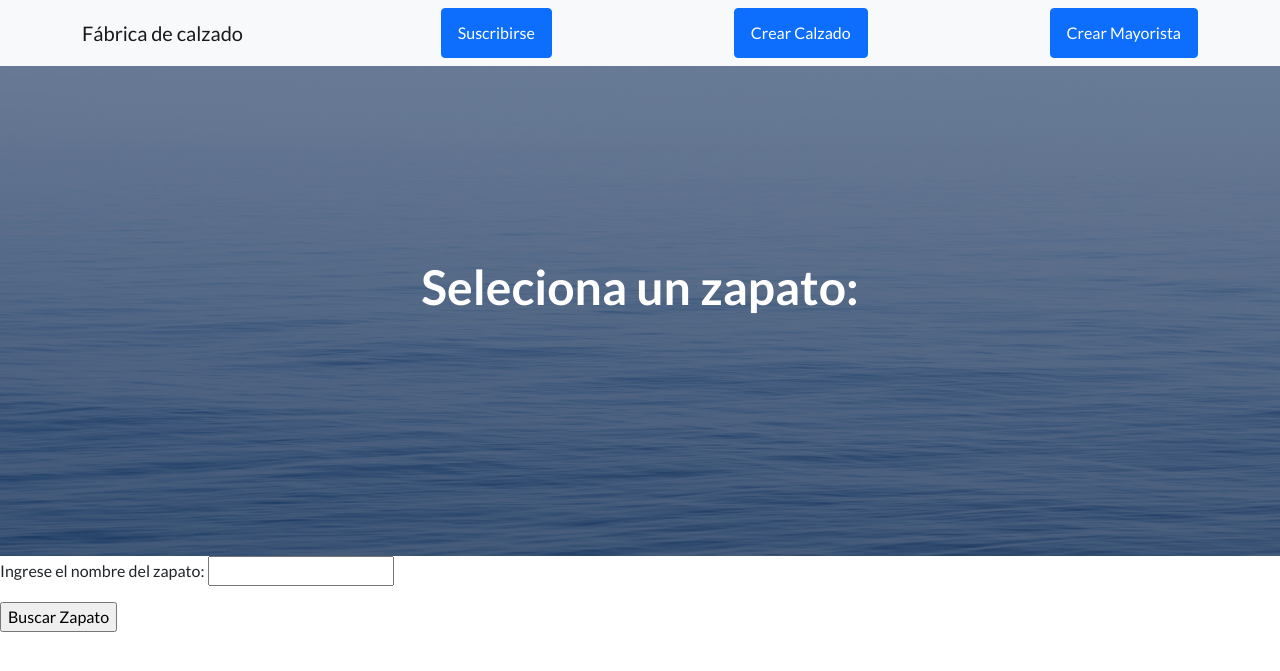
After one commit to JulianaBlanc/ProyectoFinal, a Django app: page /AppFabrica/buscarzapato/ in a window 1280 px wide. The commit adds this page. Shown: the top 671 px of the page. Run offline with Django 4.2, Linux system fonts and the light colour scheme; some libraries are stand-ins or nearby versions.

Commit message:
ProyectoFinalV1

```diff
--- /dev/null
+++ b/ProyectoFinal1/AppFabrica/templates/buscarzapato.html
@@ -0,0 +1,23 @@
+{% extends 'padre.html' %}
+{% load static %}
+
+{% block contenidoDinamico%}
+<!-- Masthead-->
+<header class="masthead">
+    <div class="container position-relative">
+        <div class="row justify-content-center">
+            <div class="col-xl-20">
+                <div class="text-center text-white">
+                    <!-- Page heading-->
+                    <h1 class="mb-5">Seleciona un zapato:</h1>
+                </div>
+            </div>
+        </div>
+    </div>
+</header>
+<form action="{% url 'buscar' %}" method="GET"> {% csrf_token %}
+    <p>Ingrese el nombre del zapato: <input type="text" name="modelo"></p>
+    <input type="submit" value="Buscar Zapato"/>
+</form>
+
+{% endblock contenidoDinamico%}
--- a/ProyectoFinal1/AppFabrica/templates/inicio.html
+++ b/ProyectoFinal1/AppFabrica/templates/inicio.html
@@ -9,7 +9,7 @@
             <div class="col-xl-6">
                 <div class="text-center text-white">
                     <!-- Page heading-->
-                    <h1 class="mb-5">Sé el primero en enterarte de los nuevos lanzamientos!</h1>
+                    <h1 class="mb-5">Bienvenidos a la fabrica de calzado/h1>
                     <!-- Signup form-->
                     <!-- * * * * * * * * * * * * * * *-->
                     <!-- * * SB Forms Contact Form * *-->
--- a/ProyectoFinal1/AppFabrica/urls.py
+++ b/ProyectoFinal1/AppFabrica/urls.py
@@ -1,7 +1,7 @@
 from multiprocessing.spawn import import_main_path
 from django.contrib import admin
 from AppFabrica import views
-from .views import crear_mayorista, crear_zapato, crear_empleado, form_mayorista, inicio, form_mayorista, suscriptores
+from .views import buscar, buscar_zapato, crear_mayorista, crear_zapato, crear_empleado, form_mayorista, inicio, form_mayorista, suscriptores
 from django.urls import path
 
 
@@ -11,4 +11,6 @@ urlpatterns = [
     path ('zapatos/', crear_zapato, name= "crearzapato"),
     path ('mayoristas/', form_mayorista, name= "form_mayorista"),
     path ('suscriptores/', suscriptores, name= "suscriptores"),
+    path ('buscarzapato/', buscar_zapato, name= "buscar_zapato"),
+    path ('buscar/', buscar , name= "buscar"),
 ]
--- a/ProyectoFinal1/AppFabrica/views.py
+++ b/ProyectoFinal1/AppFabrica/views.py
@@ -37,7 +37,7 @@ def crear_empleado (request, nombre, apellido, legajo):
     empleado.save()
 
 def crear_mayorista(request, nombre, apellido, email, telefono):
-    mayorista = Mayorista (nombre=nombre, apellido=apellido, email=email, telefono=telefono)
+    mayorista = Mayorista(nombre=nombre, apellido=apellido, email=email, telefono=telefono)
     mayorista.save()
     return render (request, "listamayorista.html")
 
@@ -70,3 +70,12 @@ def suscriptores(request):
     else:
         form_prospecto = FormProspecto()
         return render (request, "crearsuscriptor.html", {"form_prospecto": form_prospecto})
+
+def buscar_zapato(request):
+    return render (request, "buscarzapato.html")
+
+def buscar(request):
+    modelo_buscado = request.GET ['modelo']
+    zapato = Zapato.objects.get(nombre=modelo_buscado)
+    print(zapato.material)
+    return render (request, "busquedas_modelos.html", {'zapato': zapato, 'nombre': modelo_buscado})
```
Also changed, not shown: ProyectoFinal1/AppFabrica/templates/busquedas_modelos.html (added, +20 -0 lines), ProyectoFinal1/db.sqlite3, README.md (added).
